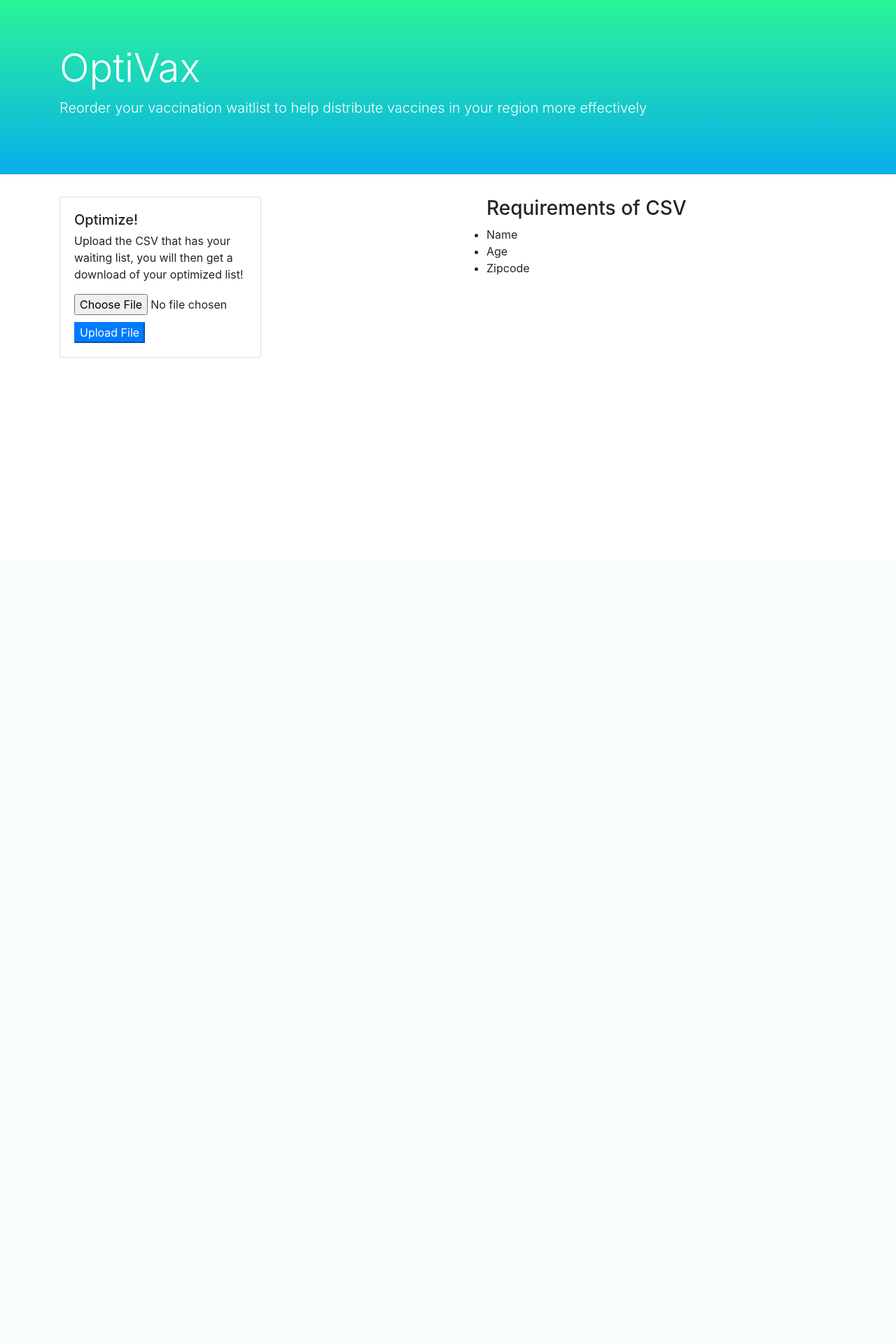
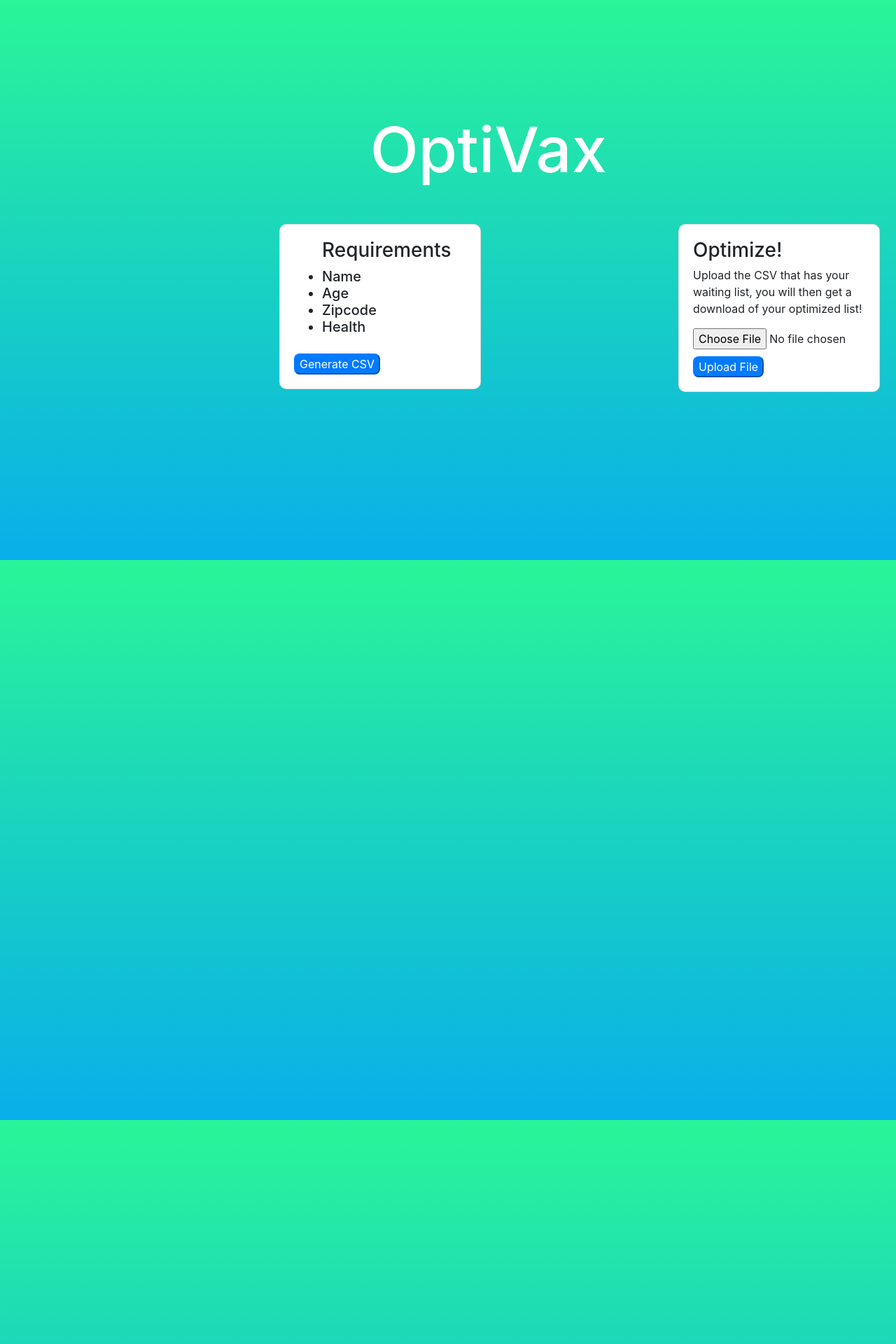
Before and after one commit to Sean-OCallaghan/HackCovid, a Django app: page / in a window 1280 px wide. Shown: the top 1920 px of the page at 70% size. Before the commit the page ends 511 px from the top, so only its background shows below. Run offline with Django 3.2, Linux system fonts and the light colour scheme; some libraries are stand-ins or nearby versions.

Commit message:
Final Styles

```diff
--- a/django_project/settings.py
+++ b/django_project/settings.py
@@ -70,7 +70,7 @@ TEMPLATES = [
 
 WSGI_APPLICATION = 'django_project.wsgi.application'
 
-ALLOWED_HOSTS = ['0.0.0.0']
+ALLOWED_HOSTS = ['127.0.0.1']
 
 # Database
 # https://docs.djangoproject.com/en/3.1/ref/settings/#databases
--- a/template/base.html
+++ b/template/base.html
@@ -8,16 +8,20 @@
     <link rel="stylesheet" href="https://stackpath.bootstrapcdn.com/bootstrap/4.3.1/css/bootstrap.min.css" integrity="sha384-ggOyR0iXCbMQv3Xipma34MD+dH/1fQ784/j6cY/iJTQUOhcWr7x9JvoRxT2MZw1T" crossorigin="anonymous">
     <title>Yurt</title>
 </head>
-<div class="jumbotron jumbotron-fluid" style="background-color: #08AEEA;
+<!-- <div class="jumbotron jumbotron-fluid"
+style="background-color: #08AEEA;
 background-image: linear-gradient(0deg, #08AEEA 0%, #2AF598 100%);">
     <div class="container">
       <h1 class="display-4" style="color: #ffff">OptiVax</h1>
       <p class="lead" style="color: #ffff">Reorder your vaccination waitlist to help distribute vaccines in your region more effectively</p>
     </div>
-  </div>
-<body>
+  </div> -->
+<body >
+<h1 style="color:white;position: fixed; /* or absolute */
+top: 20%;
+left: 41.3%;font-size: 90px;">OptiVax</h1>
+
 {% block content%}
-
 
 {% endblock%}
 
@@ -25,3 +29,28 @@ background-image: linear-gradient(0deg, #08AEEA 0%, #2AF598 100%);">
 
 </body>
 </html>
+
+<style>
+    body {
+        background-color: #08AEEA;
+        background: linear-gradient(0deg, #08AEEA 0%, #2AF598 100%)fixed;
+        height:10000px;
+
+}
+
+@-webkit-keyframes AnimationName {
+    0%{background-position:0% 50%}
+    50%{background-position:100% 50%}
+    100%{background-position:0% 50%}
+}
+@-moz-keyframes AnimationName {
+    0%{background-position:0% 50%}
+    50%{background-position:100% 50%}
+    100%{background-position:0% 50%}
+}
+@keyframes AnimationName {
+    0%{background-position:0% 50%}
+    50%{background-position:100% 50%}
+    100%{background-position:0% 50%}
+}
+</style>
--- a/template/main.html
+++ b/template/main.html
@@ -1,29 +1,37 @@
 
     {% extends 'base.html' %}
     {% block content %}
-      <div class="container">
+      <div class="container" style="position: fixed; /* or absolute */
+      top: 40%;
+      left: 30%;">
         <div class="row">
           <div class="col-sm">
-            <div class="card" style="width: 18rem;">
+            <div class="card" style="width: 18rem;border-radius: 10px;">
               <div class="card-body">
-                  <h5 class="card-title">Optimize!</h5>
+                <h5 class="card-title"><ul>
+                  <h3>Requirements</h3>
+                  <li>Name</li>
+                  <li>Age</li>
+                  <li>Zipcode</li>
+                  <li>Health</li>
+                </ul></h5>
+                <a href="https://www.mockaroo.com/schemas/new"><button class="b tn btn-primary"  style="margin-top:10px;border-radius: 8px;">Generate CSV</button></a>
+              </div>
+            </div>
+          </div>
+          <div class="col-sm">
+            <div class="card" style="width: 18rem;border-radius: 10px;">
+              <div class="card-body">
+                <h3 class="card-title">Optimize!</h3>
                 <h6 class="card-subtitle mb-2 text-muted"></h6>
                 <p class="card-text">Upload the CSV that has your waiting list, you will then get a download of your optimized list!</p>
                 <form method="post" enctype="multipart/form-data">
                   {% csrf_token %}
                     <input type="file" name="document">
-                      <button class="b tn btn-primary"type="submit"style="margin-top:10px">Upload File</button>
+                    <button class="b tn btn-primary"type="submit"style="margin-top:10px;border-radius: 8px;">Upload File</button>
                 </form>
               </div>
             </div>
-          </div>
-          <div class="col-sm">
-            <ul>
-                <h3>Requirements of CSV</h3>
-                <li>Name</li>
-                <li>Age</li>
-                <li>Zipcode</li>
-              </ul>
           </div>
         </div>
       </div>
```
Also changed, not shown: 1 other file. Lines whose indentation alone changed are shown as unchanged.
